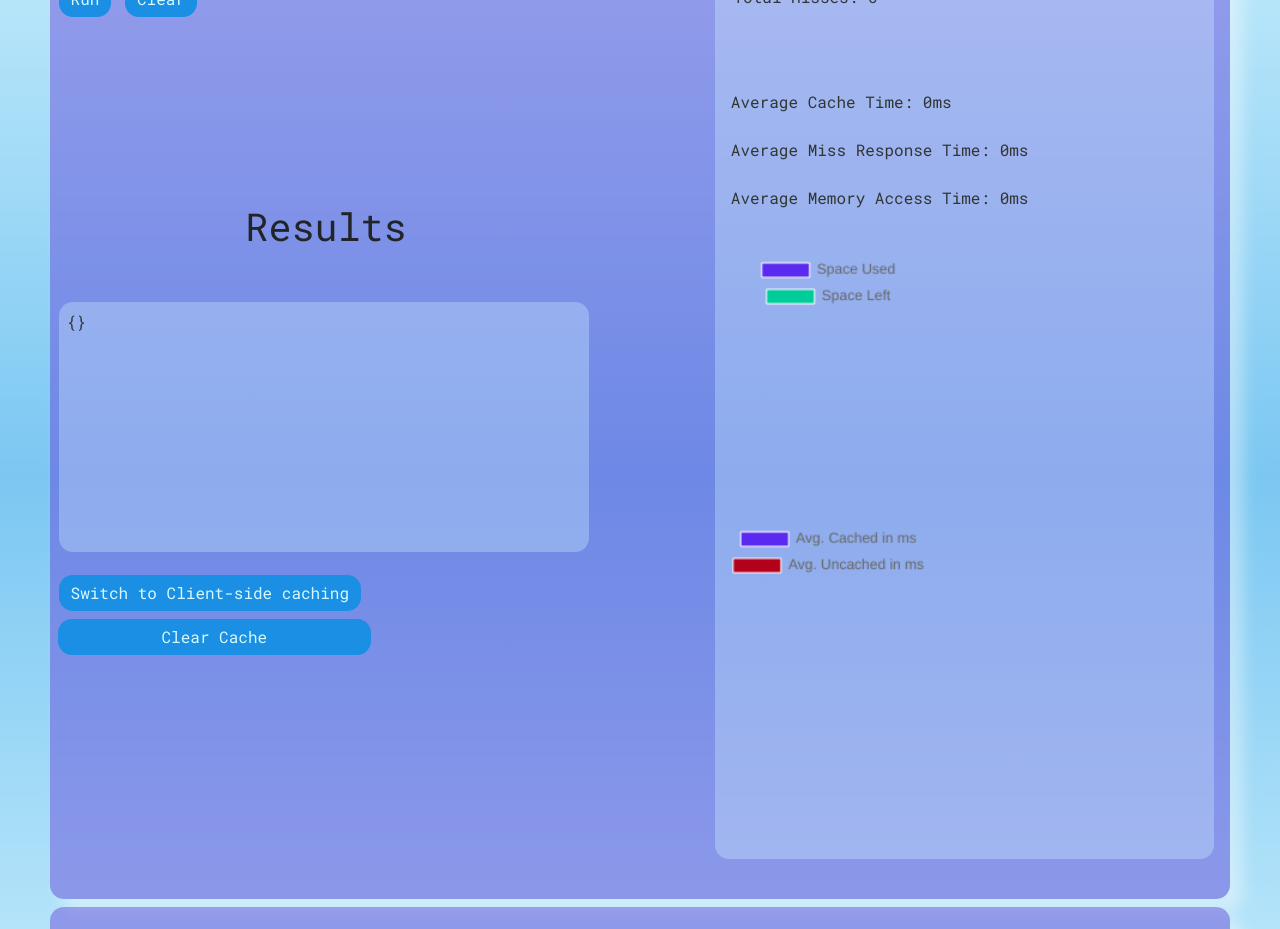
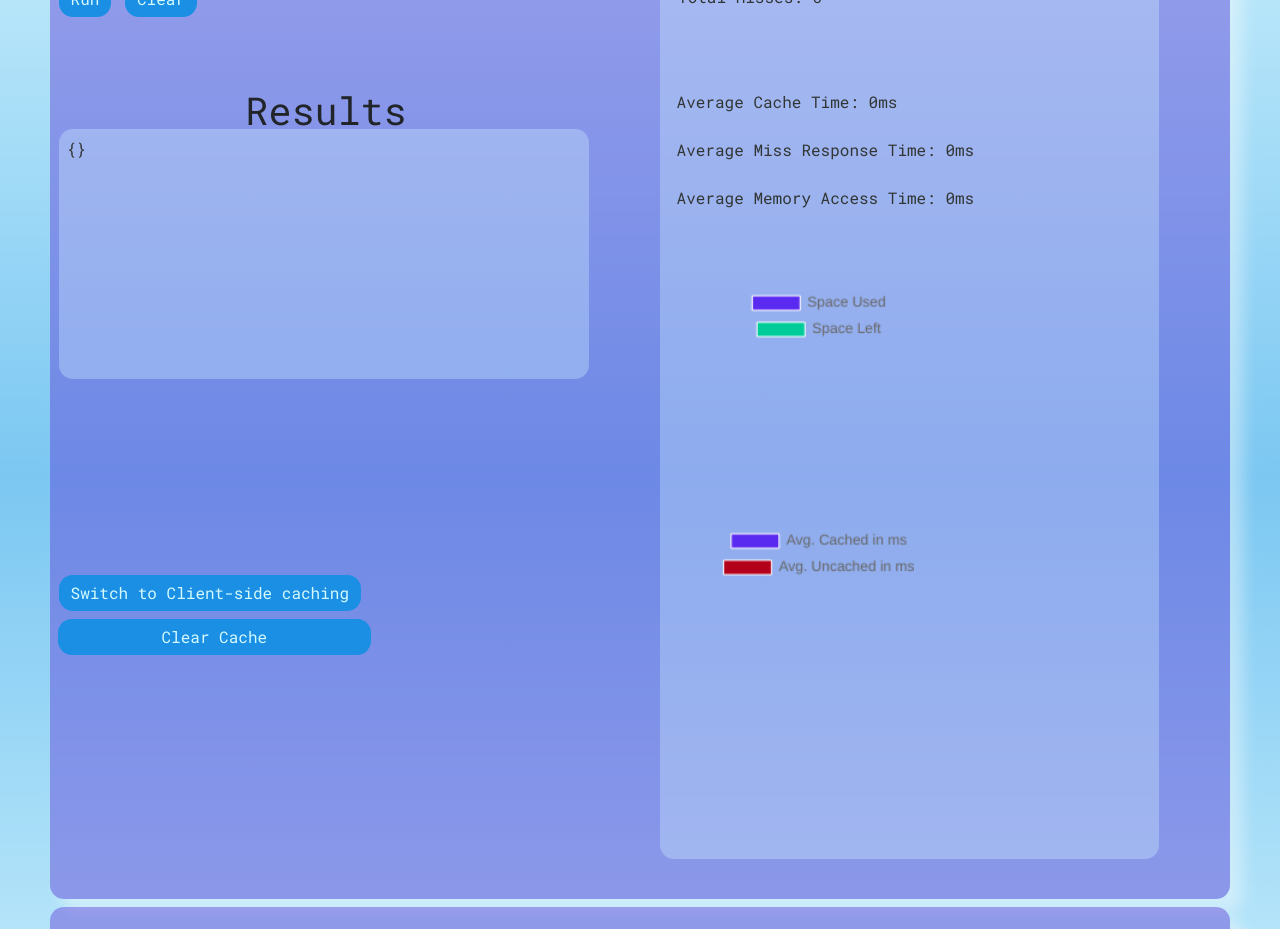
Before and after one commit to oslabs-beta/MagniCache, a React app in the folder client/: page / in a window 1280 px wide. Shown: the part 373-1302 px from the top of the page. Built offline with nearby package versions, Linux system fonts and the light colour scheme.

Commit message:
Positioning for Extra metric visuals, implements more media queries

```diff
--- a/client/components/CacheMetrics.tsx
+++ b/client/components/CacheMetrics.tsx
@@ -26,6 +26,8 @@ const CacheMetrics = (props: CacheProps) => {
         backgroundColor: ['#5b2af0', '#00CC99'],
         borderColor: ['white'],
         borderWidth: 1,
+        maintainAspectRatio: true,
+        responsive: true,
       },
     ],
   };
@@ -38,6 +40,8 @@ const CacheMetrics = (props: CacheProps) => {
         backgroundColor: ['#5b2af0', '#b3001b'],
         borderColor: ['white'],
         borderWidth: 1,
+        maintainAspectRatio: true,
+        responsive: true,
       },
     ],
   };
@@ -70,11 +74,8 @@ const CacheMetrics = (props: CacheProps) => {
         </div>
         <br></br>
       </div>
-
-      <div className="new-charts">
-        <Pie data={usageData} className="xtra-pie" />
-        <Doughnut data={avgData} className="xtra-dough" />
-      </div>
+      <Pie data={usageData} className="xtra-pie" />
+      <Doughnut data={avgData} className="xtra-dough" />
     </div>
   );
 };
--- a/client/scss/styles.scss
+++ b/client/scss/styles.scss
@@ -249,120 +249,15 @@ body {
 .xtra-dough {
   position: absolute;
   right: 8%;
-  top: 45%;
+  top: 40%;
 }
 
 .half-metrics {
   position: absolute;
   right: 8%;
-  top: 18.5%;
+  top: 16.4%;
 }
 
-// 1378 pixels maximum
-@media (max-width: 1771px) {
-  #query-box {
-    display: column;
-    flex-direction: row;
-    position: relative;
-  }
-  .query-input {
-    width: 92%;
-    top: 16%;
-  }
-  .query-result-title {
-    position: absolute;
-    bottom: 50%;
-    left: 16%;
-  }
-  .fields-container-result {
-    position: absolute;
-    width: 45%;
-    bottom: 16%;
-  }
-  #toggle-button-cache {
-    display: flex;
-    flex-direction: column;
-    position: absolute;
-    top: 86%;
-  }
-  .xtra-dough {
-    right: 6%;
-    top: 44%;
-  }
-  .half-metrics {
-    top: 17.5%;
-    right: 7%;
-  }
-}
-
-@media (max-width: 1645px) {
-  .xtra-dough {
-    top: 69%;
-    left: 57%;
-    scale: 1.2;
-  }
-  .xtra-pie {
-    position: absolute;
-    bottom: 36%;
-    left: 57%;
-    scale: 1.2;
-  }
-  .extra-metrics-container {
-    padding-bottom: 90%;
-    width: 65%;
-    height: 100%;
-  }
-  .cache-metrics-title {
-    left: 55%;
-  }
-  .half-metrics {
-    top: 30%;
-    left: 57.7%;
-  }
-  #toggle-button-cache {
-    top: 72%;
-  }
-  .query-input {
-    top: 10%;
-  }
-  .query-result-title {
-    bottom: 55%;
-  }
-  .fields-container-result {
-    bottom: 30%;
-  }
-}
-
-@media (max-width: 1466px) {
-  .extra-metrics-container {
-    padding-bottom: 135%;
-    width: 90%;
-  }
-}
-
-@media (max-width: 1235px) {
-  .query-input {
-    top: 8%;
-  }
-  .half-metrics {
-    top: 28%;
-  }
-}
-
-@media (max-width: 1048px) {
-  .xtra-dough {
-    top: 72%;
-  }
-  .xtra-pie {
-    top: 46%;
-  }
-}
-
-@media(max-wdith: 989px) {
-  .xtra-dough {
-    bottom: 0;
-  }
-}
 // ALL QUERY/RESULT SELECTORS ABOVE THIS LINE
 // ALL QUERY/RESULT SELECTORS ABOVE THIS LINE
 // ALL QUERY/RESULT SELECTORS ABOVE THIS LINE
@@ -382,24 +277,6 @@ body {
     align-items: center;
     padding: 0;
     margin: 0;
-  }
-}
-
-@media (max-width: 1235px) {
-  .visuals-display {
-    display: flex;
-    flex-direction: column;
-  }
-  .query-input,
-  .single-result {
-    font-size: 1.6vw;
-  }
-}
-
-@media (max-width: 866px) {
-  .query-input,
-  .single-result {
-    font-size: 1.9vw;
   }
 }
 
@@ -543,3 +420,156 @@ body {
 // ALL PAGES AND THEIR SELECTORS ABOVE THIS LINE
 // ALL PAGES AND THEIR SELECTORS ABOVE THIS LINE
 // ALL PAGES AND THEIR SELECTORS ABOVE THIS LINE
+
+// 1378 pixels maximum
+@media (max-width: 1771px) {
+  #query-box {
+    display: column;
+    flex-direction: row;
+    position: relative;
+  }
+  .query-input {
+    width: 92%;
+    top: 16%;
+  }
+  .query-result-title {
+    position: absolute;
+    bottom: 51.5%;
+    left: 16%;
+  }
+  .fields-container-result {
+    position: absolute;
+    width: 45%;
+    bottom: 16%;
+  }
+  #toggle-button-cache {
+    display: flex;
+    flex-direction: column;
+    position: absolute;
+    top: 86%;
+  }
+  .xtra-dough {
+    right: 4%;
+    top: 40.2%;
+    scale: 1;
+  }
+  .half-metrics {
+    top: 14.5%;
+    right: 5%;
+  }
+  .extra-metrics-container {
+    width: 95%;
+    margin-left: 10%;
+  }
+}
+
+@media (max-width: 1510px) {
+  .xtra-dough {
+    top: 69%;
+    left: 57%;
+    scale: 1.2;
+  }
+  .xtra-pie {
+    position: absolute;
+    bottom: 35%;
+    left: 57%;
+    scale: 1.2;
+  }
+  .extra-metrics-container {
+    padding-bottom: 90%;
+    width: 65%;
+    height: 100%;
+  }
+  .cache-metrics-title {
+    left: 55%;
+  }
+  .half-metrics {
+    top: 30%;
+    left: 53.1%;
+  }
+  #toggle-button-cache {
+    top: 72%;
+  }
+  .query-input {
+    top: 10%;
+  }
+  .query-result-title {
+    bottom: 65%;
+  }
+  .fields-container-result {
+    bottom: 45%;
+  }
+}
+
+@media (max-width: 1466px) {
+  .extra-metrics-container {
+    padding-bottom: 135%;
+    width: 90%;
+  }
+  .query-input {
+    top: 8%;
+  }
+}
+
+@media (max-width: 1235px) {
+  .query-input {
+    top: 8%;
+  }
+  .half-metrics {
+    top: 28%;
+  }
+}
+
+@media (max-width: 1048px) {
+  .xtra-dough {
+    top: 72%;
+  }
+  .xtra-pie {
+    top: 46%;
+  }
+}
+
+@media (max-width: 989px) {
+  .xtra-dough {
+    bottom: 0;
+  }
+}
+
+@media (max-width: 1264px) {
+  .query-result-title {
+    top: 25%;
+  }
+}
+
+@media (max-width: 1072px) {
+  .query-result-title {
+    top: 23%;
+  }
+}
+
+@media (max-width: 1235px) {
+  .visuals-display {
+    display: flex;
+    flex-direction: column;
+  }
+  .query-input,
+  .single-result {
+    font-size: 1.6vw;
+  }
+}
+
+@media (max-width: 866px) {
+  .query-input,
+  .single-result {
+    font-size: 1.9vw;
+  }
+}
+
+@media (min-width: 1920px) {
+}
+
+// ALL MEDIA QUERIES ABOVE THIS LINE
+// ALL MEDIA QUERIES ABOVE THIS LINE
+// ALL MEDIA QUERIES ABOVE THIS LINE
+// ALL MEDIA QUERIES ABOVE THIS LINE
+// ALL MEDIA QUERIES ABOVE THIS LINE
```
